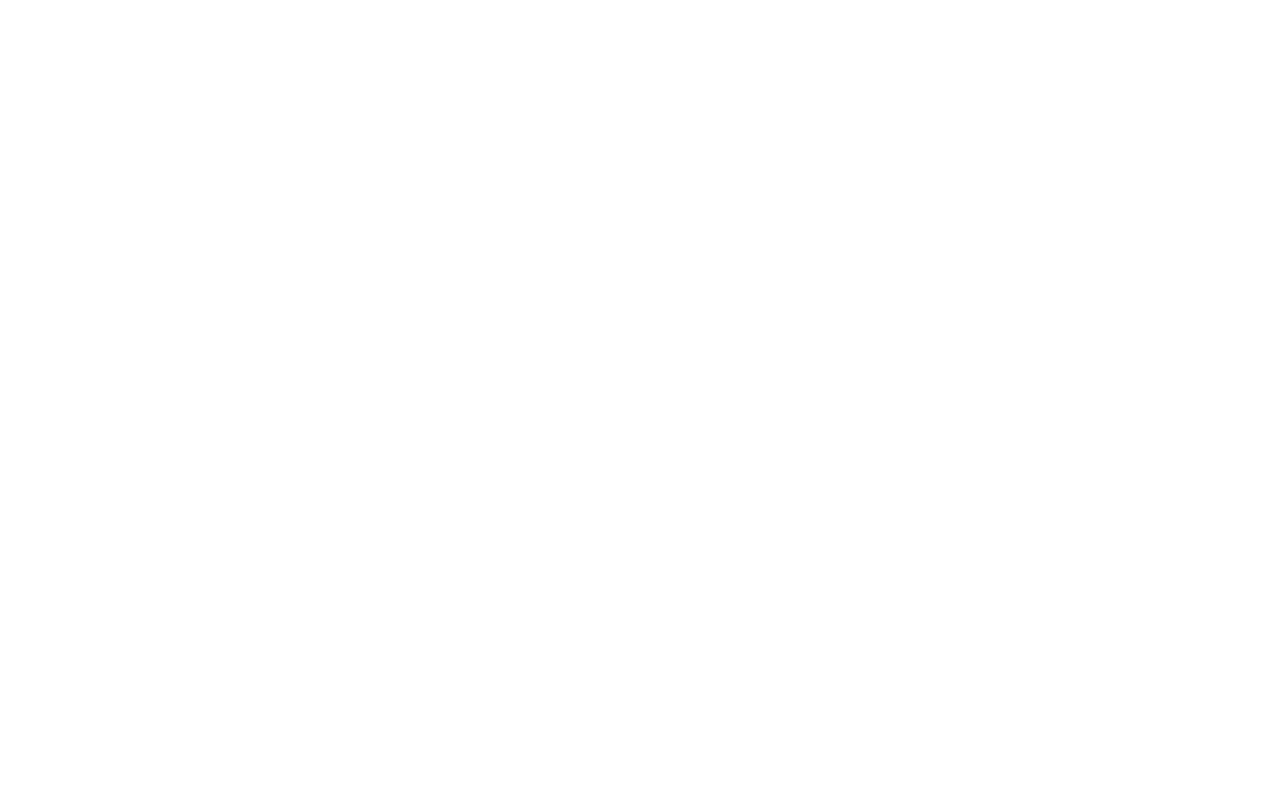
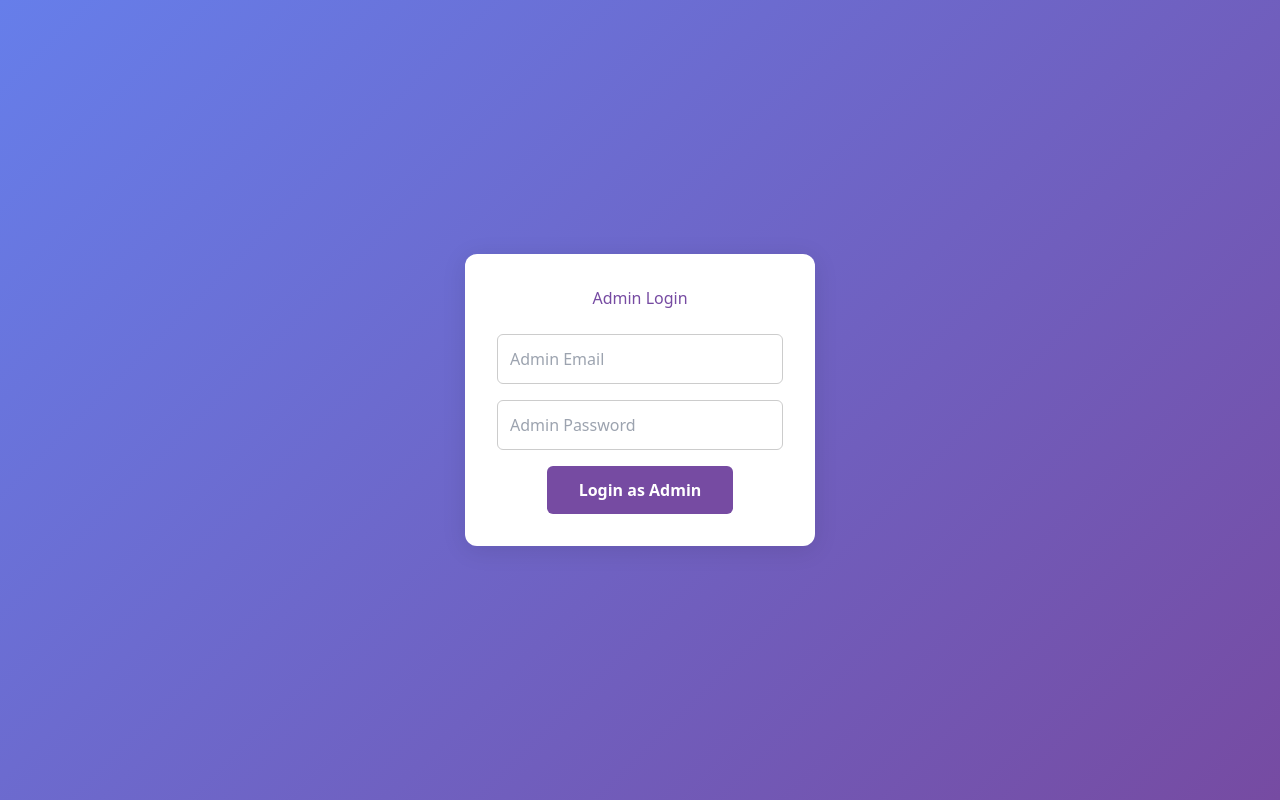
Before and after one commit to Prashant0108-np/Enumeration-Bill-Format, a React (Create React App) app in the folder frontend/: page /admin/login in a window 1280 px wide. Before the commit this address had no page. Built offline with nearby package versions, Linux system fonts and the light colour scheme.

Commit message:
added admin panel

```diff
--- /dev/null
+++ b/frontend/src/AdminDashboard.js
@@ -0,0 +1,97 @@
+// frontend/src/AdminDashboard.js
+import React, { useEffect, useState } from "react";
+
+function AdminDashboard() {
+  const [forms, setForms] = useState([]);
+
+  // Simulate fetching submitted forms from backend
+  useEffect(() => {
+    // Replace this with your actual API call
+    setForms([
+      {
+        id: 1,
+        name: "John Doe",
+        email: "john@example.com",
+        status: "Pending"
+      },
+      {
+        id: 2,
+        name: "Jane Smith",
+        email: "jane@example.com",
+        status: "Pending"
+      }
+    ]);
+  }, []);
+
+  const handleApprove = (id) => {
+    setForms(forms.map(form => form.id === id ? { ...form, status: "Approved" } : form));
+  };
+
+  const handleReject = (id) => {
+    setForms(forms.map(form => form.id === id ? { ...form, status: "Rejected" } : form));
+  };
+
+  return (
+    <div style={{
+      minHeight: "100vh",
+      background: "linear-gradient(135deg, #43cea2 0%, #185a9d 100%)",
+      padding: "2rem"
+    }}>
+      <div style={{
+        maxWidth: "800px",
+        margin: "0 auto",
+        background: "#fff",
+        borderRadius: "12px",
+        boxShadow: "0 4px 24px rgba(0,0,0,0.1)",
+        padding: "2rem"
+      }}>
+        <h2 style={{ color: "#185a9d", marginBottom: "2rem" }}>Admin Dashboard</h2>
+        <table style={{ width: "100%", borderCollapse: "collapse" }}>
+          <thead>
+            <tr style={{ background: "#43cea2", color: "#fff" }}>
+              <th style={{ padding: "1rem", borderRadius: "6px 0 0 6px" }}>Name</th>
+              <th style={{ padding: "1rem" }}>Email</th>
+              <th style={{ padding: "1rem" }}>Status</th>
+              <th style={{ padding: "1rem", borderRadius: "0 6px 6px 0" }}>Actions</th>
+            </tr>
+          </thead>
+          <tbody>
+            {forms.map(form => (
+              <tr key={form.id} style={{ background: "#f9f9f9" }}>
+                <td style={{ padding: "1rem" }}>{form.name}</td>
+                <td style={{ padding: "1rem" }}>{form.email}</td>
+                <td style={{ padding: "1rem", fontWeight: "bold", color: form.status === "Approved" ? "#43cea2" : form.status === "Rejected" ? "#d9534f" : "#185a9d" }}>{form.status}</td>
+                <td style={{ padding: "1rem" }}>
+                  {form.status === "Pending" && (
+                    <>
+                      <button onClick={() => handleApprove(form.id)} style={{
+                        background: "#43cea2",
+                        color: "#fff",
+                        border: "none",
+                        borderRadius: "6px",
+                        padding: "0.5rem 1rem",
+                        marginRight: "0.5rem",
+                        cursor: "pointer"
+                      }}>Approve</button>
+                      <button onClick={() => handleReject(form.id)} style={{
+                        background: "#d9534f",
+                        color: "#fff",
+                        border: "none",
+                        borderRadius: "6px",
+                        padding: "0.5rem 1rem",
+                        cursor: "pointer"
+                      }}>Reject</button>
+                    </>
+                  )}
+                  {form.status !== "Pending" && <span>No actions</span>}
+                </td>
+              </tr>
+            ))}
+          </tbody>
+        </table>
+      </div>
+    </div>
+  );
+}
+
+export default AdminDashboard;
--- /dev/null
+++ b/frontend/src/AdminLogin.js
@@ -0,0 +1,81 @@
+// frontend/src/AdminLogin.js
+import React, { useState } from "react";
+
+function AdminLogin() {
+  const [email, setEmail] = useState("");
+  const [password, setPassword] = useState("");
+
+  const handleSubmit = (e) => {
+    e.preventDefault();
+    // Replace with your admin authentication logic
+    if (email === "admin@example.com" && password === "admin123") {
+      // Redirect to admin dashboard
+      window.location.href = "/admin/dashboard";
+    } else {
+      alert("Invalid admin credentials");
+    }
+  };
+
+  return (
+    <div style={{
+      minHeight: "100vh",
+      display: "flex",
+      alignItems: "center",
+      justifyContent: "center",
+      background: "linear-gradient(135deg, #667eea 0%, #764ba2 100%)"
+    }}>
+      <form onSubmit={handleSubmit} style={{
+        background: "#fff",
+        padding: "2rem",
+        borderRadius: "12px",
+        boxShadow: "0 4px 24px rgba(0,0,0,0.1)",
+        width: "350px",
+        display: "flex",
+        flexDirection: "column",
+        alignItems: "center"
+      }}>
+        <h2 style={{ color: "#764ba2", marginBottom: "1.5rem" }}>Admin Login</h2>
+        <input
+          type="email"
+          placeholder="Admin Email"
+          value={email}
+          onChange={(e) => setEmail(e.target.value)}
+          style={{
+            marginBottom: "1rem",
+            padding: "0.75rem",
+            borderRadius: "6px",
+            border: "1px solid #ccc",
+            width: "100%"
+          }}
+        />
+        <input
+          type="password"
+          placeholder="Admin Password"
+          value={password}
+          onChange={(e) => setPassword(e.target.value)}
+          style={{
+            marginBottom: "1rem",
+            padding: "0.75rem",
+            borderRadius: "6px",
+            border: "1px solid #ccc",
+            width: "100%"
+          }}
+        />
+        <button type="submit" style={{
+          background: "#764ba2",
+          color: "#fff",
+          padding: "0.75rem 2rem",
+          border: "none",
+          borderRadius: "6px",
+          cursor: "pointer",
+          fontWeight: "bold",
+          fontSize: "1rem"
+        }}>
+          Login as Admin
+        </button>
+      </form>
+    </div>
+  );
+}
+
+export default AdminLogin;
--- a/frontend/src/App.js
+++ b/frontend/src/App.js
@@ -4,14 +4,18 @@
 import Register from "./Register";
 import Dashboard from "./Dashboard";
 import CreateForm from "./CreateForm";
+import AdminLogin from "./AdminLogin";
+import AdminDashboard from "./AdminDashboard";
 
 function App() {
   return (
-    <Routes>
-      <Route path="/" element={<Login />} />
-      <Route path="/register" element={<Register />} />
-      <Route path="/dashboard" element={<Dashboard />} />
-       <Route path="/fill-form" element={<CreateForm />} />
+      <Routes>
+        <Route path="/admin/login" element={<AdminLogin />} />
+        <Route path="/admin/dashboard" element={<AdminDashboard />} />
+        <Route path="/" element={<Login />} />
+        <Route path="/register" element={<Register />} />
+        <Route path="/dashboard" element={<Dashboard />} />
+        <Route path="/fill-form" element={<CreateForm />} />
     </Routes>
   );
 }
```
